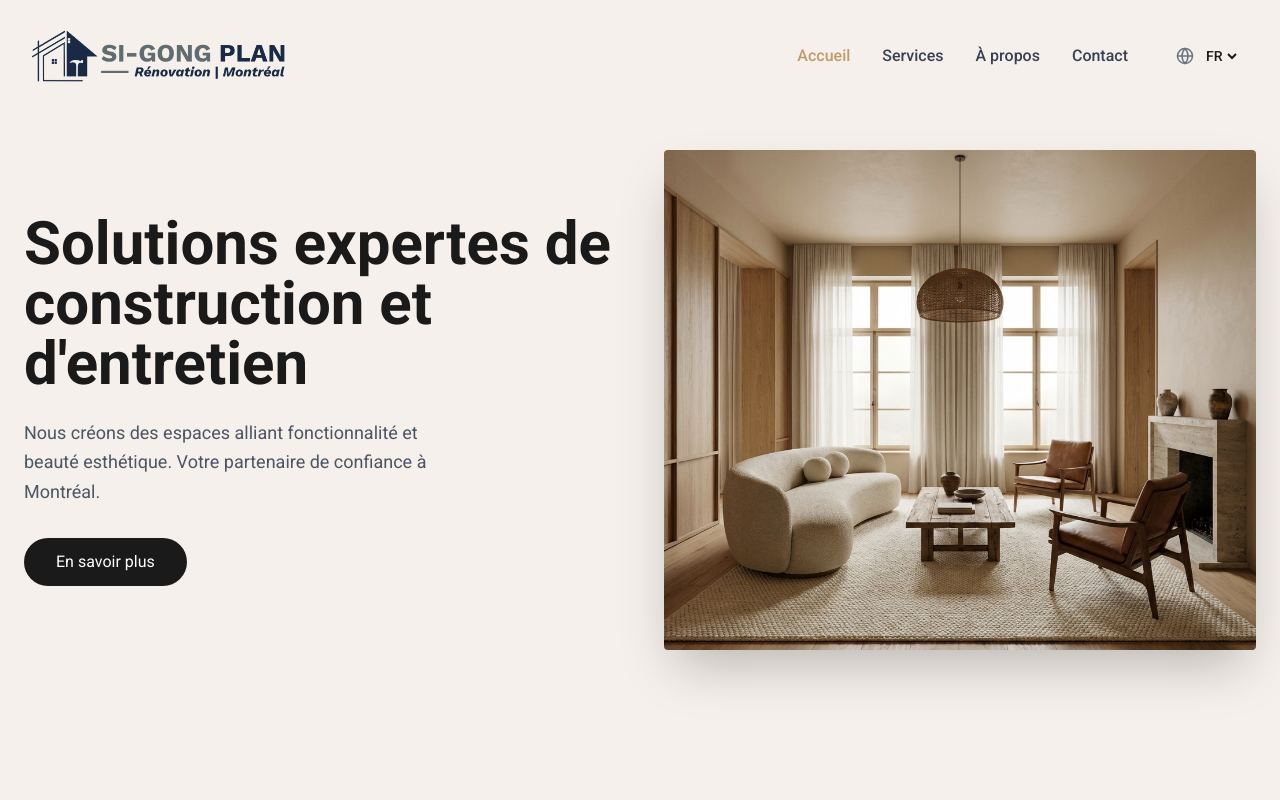
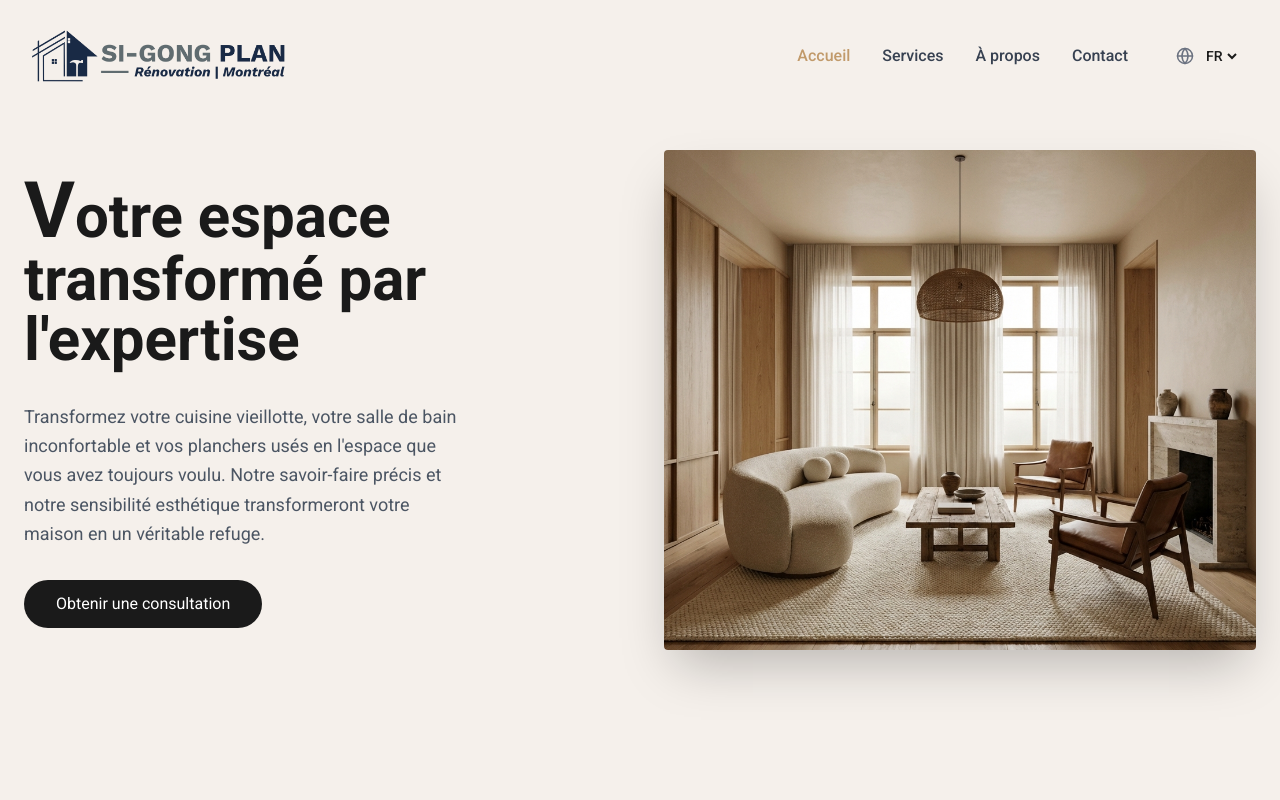
Before and after one commit to seungho2/sigong-plan, a React (Vite) app: page / in a window 1280 px wide. Shown: the top 800 px of the page. Built offline with nearby package versions, Linux system fonts and the light colour scheme.

Commit message:
히어로 페이지 내용 수정.

```diff
--- a/src/components/Hero.jsx
+++ b/src/components/Hero.jsx
@@ -15,7 +15,7 @@ const Hero = () => {
                     transition={{ duration: 0.8 }}
                     className="z-10 order-2 md:order-1"
                 >
-                    <h1 className="text-4xl md:text-6xl mb-6 leading-tight text-[#1A1A1A]">
+                    <h1 className={`text-4xl md:text-6xl mb-8 leading-tight text-[#1A1A1A] ${(t.hero.title.charCodeAt(0) < 128) ? 'hero-title-styled' : ''}`}>
                         {t.hero.title}
                     </h1>
 
--- a/src/index.css
+++ b/src/index.css
@@ -38,3 +38,10 @@ h6 {
   background: #C19A6B;
   border-radius: 4px;
 }
+/* Hero Typography */
+.hero-title-styled::first-letter {
+  font-size: 1.3em;
+  font-weight: 700;
+  margin-right: 0em;
+  vertical-align: baseline;
+}
--- a/src/translations/data.js
+++ b/src/translations/data.js
@@ -7,9 +7,9 @@ export const translations = {
       contact: "Contact"
     },
     hero: {
-      title: "Expert Construction and Maintenance Solutions",
-      subtitle: "We create spaces that blend functionality with aesthetic beauty. Your trusted partner in Montreal.",
-      cta: "Learn More"
+      title: "Your space perfected by expert hands",
+      subtitle: "Turn your outdated kitchen, uncomfortable bathroom, and worn flooring into the space you've always wanted. Our precise craftsmanship and aesthetic sensibility will create a true sanctuary in your home.",
+      cta: "Get Consultation"
     },
     services: {
       title: "Our Services",
@@ -66,9 +66,9 @@ export const translations = {
       contact: "문의하기"
     },
     hero: {
-      title: "전문적인 시공 및 유지보수 솔루션",
-      subtitle: "기능성과 아름다움이 조화된 공간을 만듭니다. 몬트리올의 신뢰할 수 있는 파트너.",
-      cta: "더 알아보기"
+      title: "전문가의 손으로 당신의 공간을 완성합니다",
+      subtitle: "낡은 주방, 불편한 욕실, 닳은 바닥재를 당신이 원하는 공간으로 변화시킵니다. 정밀한 기술과 미적 감각으로 당신의 집을 진정한 쉼터로 만들어드립니다.",
+      cta: "상담받기"
     },
     services: {
       title: "제공 서비스",
@@ -125,9 +125,9 @@ export const translations = {
       contact: "Contact"
     },
     hero: {
-      title: "Solutions expertes de construction et d'entretien",
-      subtitle: "Nous créons des espaces alliant fonctionnalité et beauté esthétique. Votre partenaire de confiance à Montréal.",
-      cta: "En savoir plus"
+      title: "Votre espace transformé par l'expertise",
+      subtitle: "Transformez votre cuisine vieillotte, votre salle de bain inconfortable et vos planchers usés en l'espace que vous avez toujours voulu. Notre savoir-faire précis et notre sensibilité esthétique transformeront votre maison en un véritable refuge.",
+      cta: "Obtenir une consultation"
     },
     services: {
       title: "Nos Services",
```
